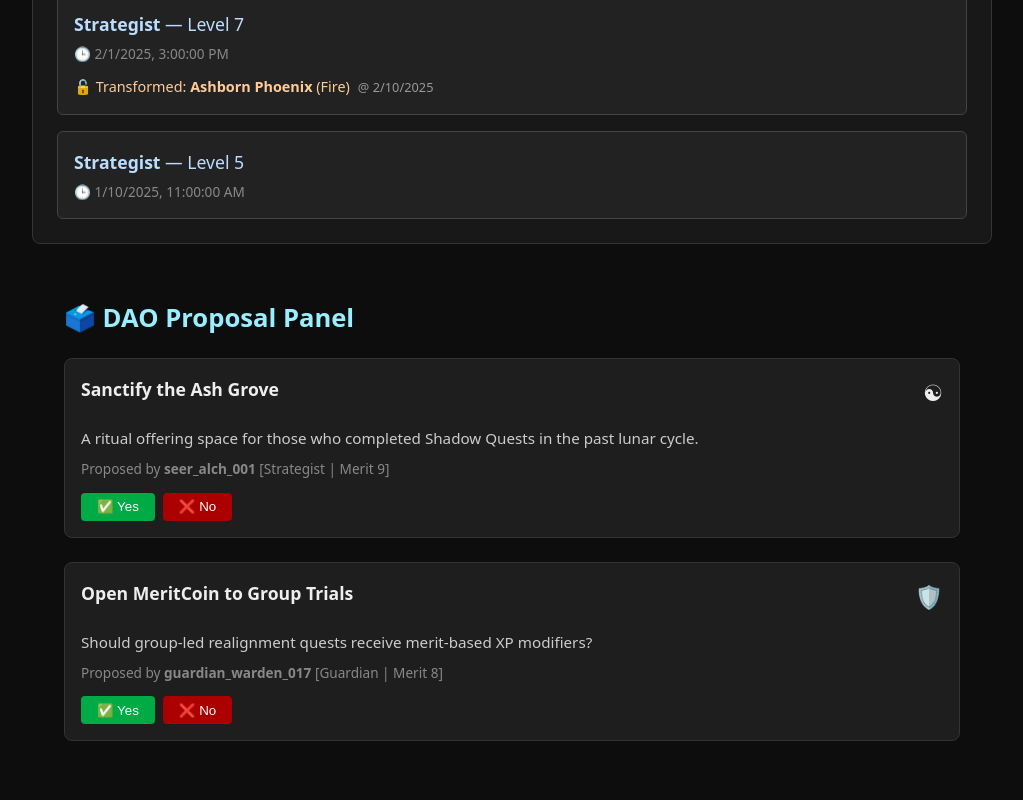
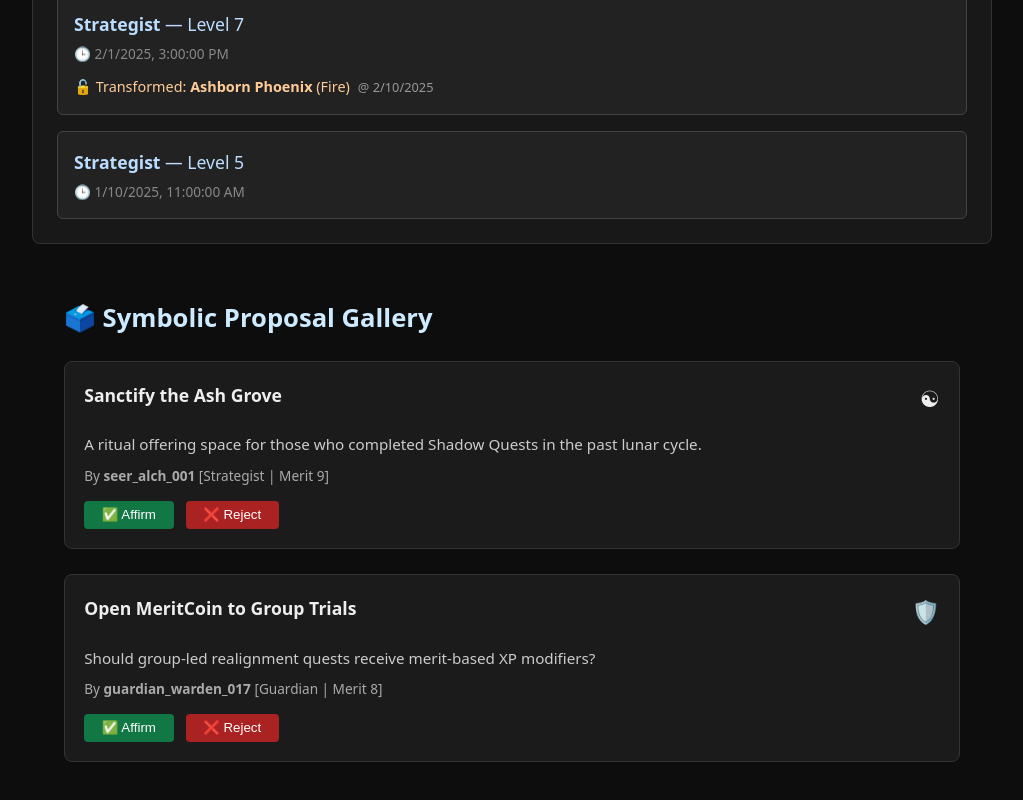
Before and after one commit to QuantumEden/eden-protocol, a React (Vite) app in the folder ui/react_web_portal/: page / in a window 1280 px wide. Shown: the part 991-1791 px from the top of the page, without its empty margins (128-1151 px from the left). Built offline with nearby package versions, Linux system fonts and the light colour scheme.

Commit message:
Update DAOVotePanel.tsx

```diff
--- a/ui/react_web_portal/components/DAOVotePanel.tsx
+++ b/ui/react_web_portal/components/DAOVotePanel.tsx
@@ -1,8 +1,7 @@
 // ui/react_web_portal/components/DAOVotePanel.tsx
-// Renders active proposals and symbolic vote buttons
+// Renders active proposals with symbolic metadata and truth-weighted vote actions
 
 import React from 'react';
-import { useState } from 'react';
 
 type Proposal = {
   id: string;
@@ -21,8 +20,8 @@ type Props = {
 
 const DAOVotePanel: React.FC<Props> = ({ proposals, onVote }) => {
   return (
-    <div style={styles.container}>
-      <h2 style={styles.heading}>🗳️ DAO Proposal Panel</h2>
+    <section style={styles.container}>
+      <h2 style={styles.heading}>🗳️ Symbolic Proposal Gallery</h2>
       {proposals.map((p) => (
         <div key={p.id} style={styles.card}>
           <div style={styles.header}>
@@ -31,39 +30,40 @@ const DAOVotePanel: React.FC<Props> = ({ proposals, onVote }) => {
           </div>
           <p style={styles.summary}>{p.summary}</p>
           <div style={styles.meta}>
-            Proposed by <strong>{p.author}</strong> [{p.archetype} | Merit {p.meritLevel}]
+            By <strong>{p.author}</strong> [{p.archetype} | Merit {p.meritLevel}]
           </div>
           <div style={styles.buttons}>
-            <button onClick={() => onVote(p.id, 'yes')} style={styles.yes}>✅ Yes</button>
-            <button onClick={() => onVote(p.id, 'no')} style={styles.no}>❌ No</button>
+            <button onClick={() => onVote(p.id, 'yes')} style={styles.yes}>✅ Affirm</button>
+            <button onClick={() => onVote(p.id, 'no')} style={styles.no}>❌ Reject</button>
           </div>
         </div>
       ))}
-    </div>
+    </section>
   );
 };
 
 const styles: { [key: string]: React.CSSProperties } = {
   container: {
     padding: '2rem',
-    color: '#eee',
-    fontFamily: 'inherit'
+    fontFamily: 'inherit',
+    color: '#eeeeee'
   },
   heading: {
     fontSize: '1.6rem',
-    marginBottom: '1.2rem'
+    marginBottom: '1.4rem',
+    color: '#cdeaff'
   },
   card: {
-    backgroundColor: '#1e1e1e',
+    backgroundColor: '#1b1b1b',
     border: '1px solid #333',
     borderRadius: '8px',
-    padding: '1rem',
-    marginBottom: '1.5rem'
+    padding: '1.2rem',
+    marginBottom: '1.6rem'
   },
   header: {
     display: 'flex',
     justifyContent: 'space-between',
-    marginBottom: '0.5rem'
+    marginBottom: '0.6rem'
   },
   title: {
     fontWeight: 'bold',
@@ -74,31 +74,33 @@ const styles: { [key: string]: React.CSSProperties } = {
   },
   summary: {
     fontSize: '0.95rem',
-    color: '#ccc',
+    color: '#cccccc',
     marginBottom: '0.5rem'
   },
   meta: {
     fontSize: '0.85rem',
-    color: '#888'
+    color: '#aaaaaa'
   },
   buttons: {
-    marginTop: '0.8rem',
+    marginTop: '0.9rem',
     display: 'flex',
-    gap: '0.5rem'
+    gap: '0.75rem'
   },
   yes: {
-    padding: '0.4rem 1rem',
-    backgroundColor: '#0a4',
-    color: '#fff',
+    padding: '0.4rem 1.1rem',
+    backgroundColor: '#117744',
+    color: '#ffffff',
     border: 'none',
-    borderRadius: '4px'
+    borderRadius: '4px',
+    cursor: 'pointer'
   },
   no: {
-    padding: '0.4rem 1rem',
-    backgroundColor: '#a00',
-    color: '#fff',
+    padding: '0.4rem 1.1rem',
+    backgroundColor: '#aa2222',
+    color: '#ffffff',
     border: 'none',
-    borderRadius: '4px'
+    borderRadius: '4px',
+    cursor: 'pointer'
   }
 };
 
```
